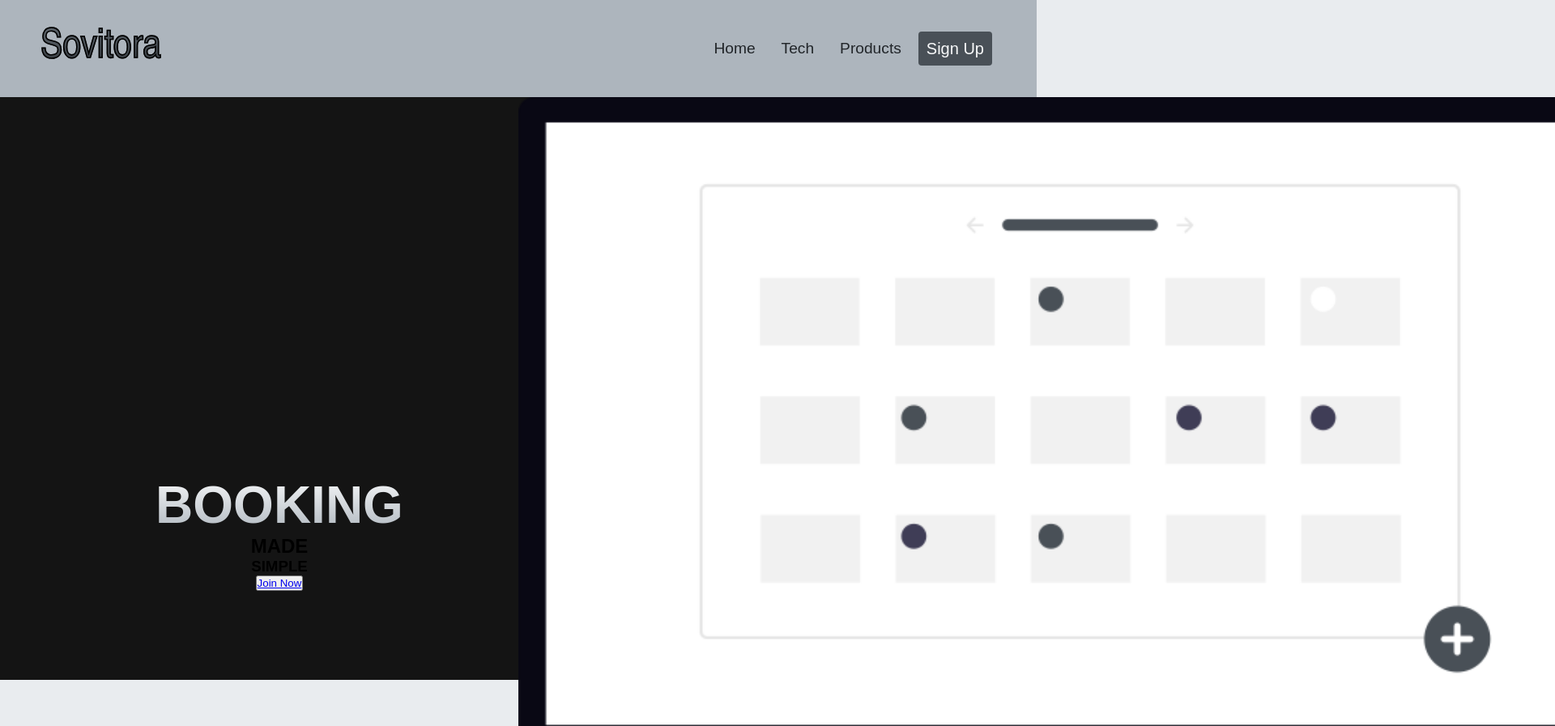
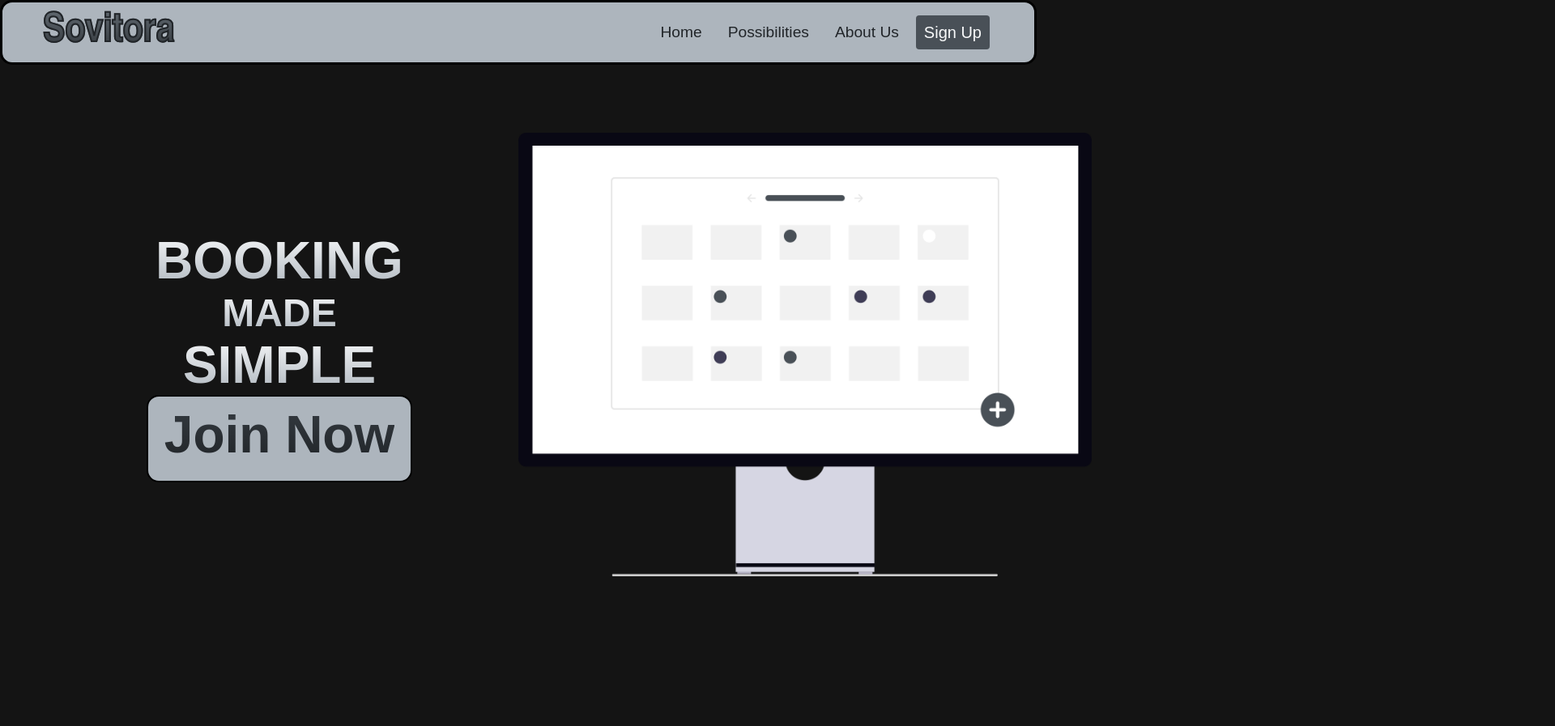
Before and after one commit to HenryLong09/Sovitora, a plain HTML site: page Sovitora/index.html in a window 1280 px wide. Shown: the top 897 px of the page at 81% size, 1920 px wide, since content can reach past the window. After the commit the page ends 800 px from the top, so only its background shows below. Drawn offline with Linux system fonts and the light colour scheme; a web font is replaced by a local one.

Commit message:
Cleaned Up

```diff
--- a/Sovitora/index.html
+++ b/Sovitora/index.html
@@ -7,7 +7,8 @@
     <link rel="stylesheet" href="styles.css">
     <link rel="preconnect" href="https://fonts.googleapis.com">
     <link rel="preconnect" href="https://fonts.gstatic.com" crossorigin>
-    <link href="https://fonts.googleapis.com/css2?family=BBH+Bogle&family=IBM+Plex+Sans:ital,wght@0,100..700;1,100..700&display=swap" rel="stylesheet">
+    <link href="https://fonts.googleapis.com/css2?family=Titillium+Web:ital,wght@0,200;0,300;0,400;0,600;0,700;0,900;1,200;1,300;1,400;1,600;1,700&display=swap" rel="stylesheet">
+
 </head>
 <body>
 
@@ -28,12 +29,12 @@
                 </li>
                 <li class="navbar__item">
                     <a href="/tech.html" class="navbar__links">
-                        Tech
+                        Possibilities
                     </a>
                 </li>
                 <li class="navbar__item">
                     <a href="/" class="navbar__links">
-                        Products
+                        About Us
                     </a>
                 </li>
                 <li class="navbar_btn">
--- a/Sovitora/styles.css
+++ b/Sovitora/styles.css
@@ -8,7 +8,7 @@
 .navbar
 {
     background-color: #ADB5BD;
-    height: 120px ;
+    height: 80px;
     display: flex;
     justify-content: center;
     align-items: center;
@@ -16,11 +16,14 @@
     position: sticky;
     top: 0;
     z-index: 999;
+    border-style: solid;
+    border-radius: 15px;
 
 }
 
 .navbar__container
 {
+
     display:flex;
     justify-content: space-between;
     height: 80px;
@@ -46,9 +49,10 @@
     cursor: pointer;
     text-decoration: none;
     font-size: 50px;
-    font-family: 'BBH Bogle', 'Arial Narrow', Arial, sans-serif;
-    -webkit-text-stroke: #000000 1.6px;
-
+    font-family: 'Regular 400', 'Arial Narrow', Arial, sans-serif;
+    font-weight: bolder;
+    -webkit-text-stroke-width: 2px;
+    -webkit-text-stroke-color: #212529;
 }
 
 .fa-gem{
@@ -86,7 +90,7 @@
 
 body{
     text-align: center;
-    background-color: #E9ECEF;
+    background-color: #141414;
     background-size: 80;
     background-repeat: no-repeat;
     background-attachment: fixed;
@@ -145,7 +149,7 @@ body{
     }
 
     .navbar__menu.active{
-        background: #362417;
+        background: #343A40;
         top: 100%;
         opacity: 1;
         transition: all 0.5s ease;
@@ -241,8 +245,10 @@ body{
 }
 
 #main__img{
-    width: 235%;
+    width: 120%;
     height: auto;
+
+
 
 }
 
@@ -257,7 +263,20 @@ body{
     -moz-text-fill-color: transparent;
 }
 
-.Main__Content h1{
+
+
+.Main__Content h2{
+    font-size: 3rem;
+    background-color: #ffffff;
+    background-image: linear-gradient(to top, #ADB5BD 0%,#F8F9FA 100% );
+    background-size: 100%;
+    -webkit-background-clip: text;
+    -moz-background-clip: text;
+    -webkit-text-fill-color: transparent;
+    -moz-text-fill-color: transparent;
+}
+
+.Main__Content h3{
     font-size: 4rem;
     background-color: #ffffff;
     background-image: linear-gradient(to top, #ADB5BD 0%,#F8F9FA 100% );
@@ -267,3 +286,26 @@ body{
     -webkit-text-fill-color: transparent;
     -moz-text-fill-color: transparent;
 }
+
+.main__button{
+    font-size: 4rem;
+    background-color: #ADB5BD;
+    border-style: solid;
+    border-radius: 15px;
+    background-size: 100%;
+    -webkit-text-fill-color: black;
+
+    font-family: 'Regular 400', 'Arial Narrow', Arial, sans-serif;
+    font-weight: bolder;
+    padding: 10px 20px;
+    text-decoration: none;
+}
+
+.main__button a{
+    text-decoration: none;
+    background-image: linear-gradient(to top, #212529 0%,#343A40 100% );
+    -webkit-text-fill-color: transparent;
+    -moz-text-fill-color: transparent;
+    -webkit-background-clip: text;
+    -moz-background-clip: text;
+}
```
